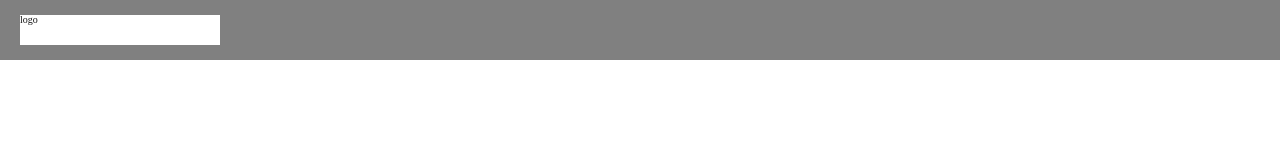
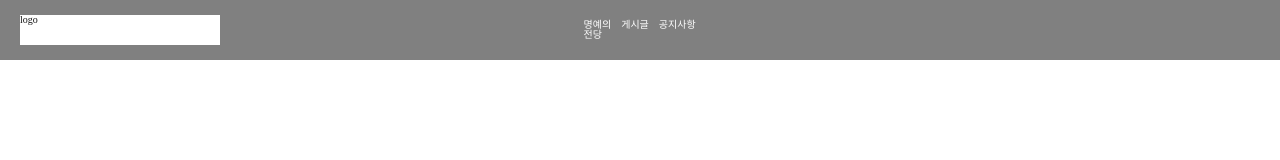
Before and after one commit to choigirang/phenomenon-community, a Next.js app: page / in a window 1280 px wide. Shown: the top 160 px of the page. Built offline with nearby package versions, Linux system fonts and the light colour scheme; a web font is replaced by a local one.

Commit message:
feat: Header 라우터

```diff
--- a/components/Header.tsx
+++ b/components/Header.tsx
@@ -1,12 +1,21 @@
+import { useRouter } from 'next/router';
 import React from 'react';
 import styled from 'styled-components';
 
 export default function Header() {
   const category = ['명예의 전당', '게시글', '공지사항'];
+  const router = useRouter();
 
   return (
     <Container>
       <div className="logo">logo</div>
+      <div className="category-box">
+        {category.map(each => (
+          <a className="category-text" onClick={() => router.push(each)} key={each}>
+            {each}
+          </a>
+        ))}
+      </div>
     </Container>
   );
 }
@@ -26,4 +35,19 @@ const Container = styled.div`
     height: 30px;
     background: white;
   }
+
+  .category-box {
+    display: flex;
+    position: absolute;
+    left: 50%;
+    top: 50%;
+    transform: translate(-50%, -50%);
+    color: white;
+  }
+
+  .category-text {
+    padding: 5px;
+    font-size: var(--size-title);
+    padding: var(--padding-text);
+  }
 `;
```
